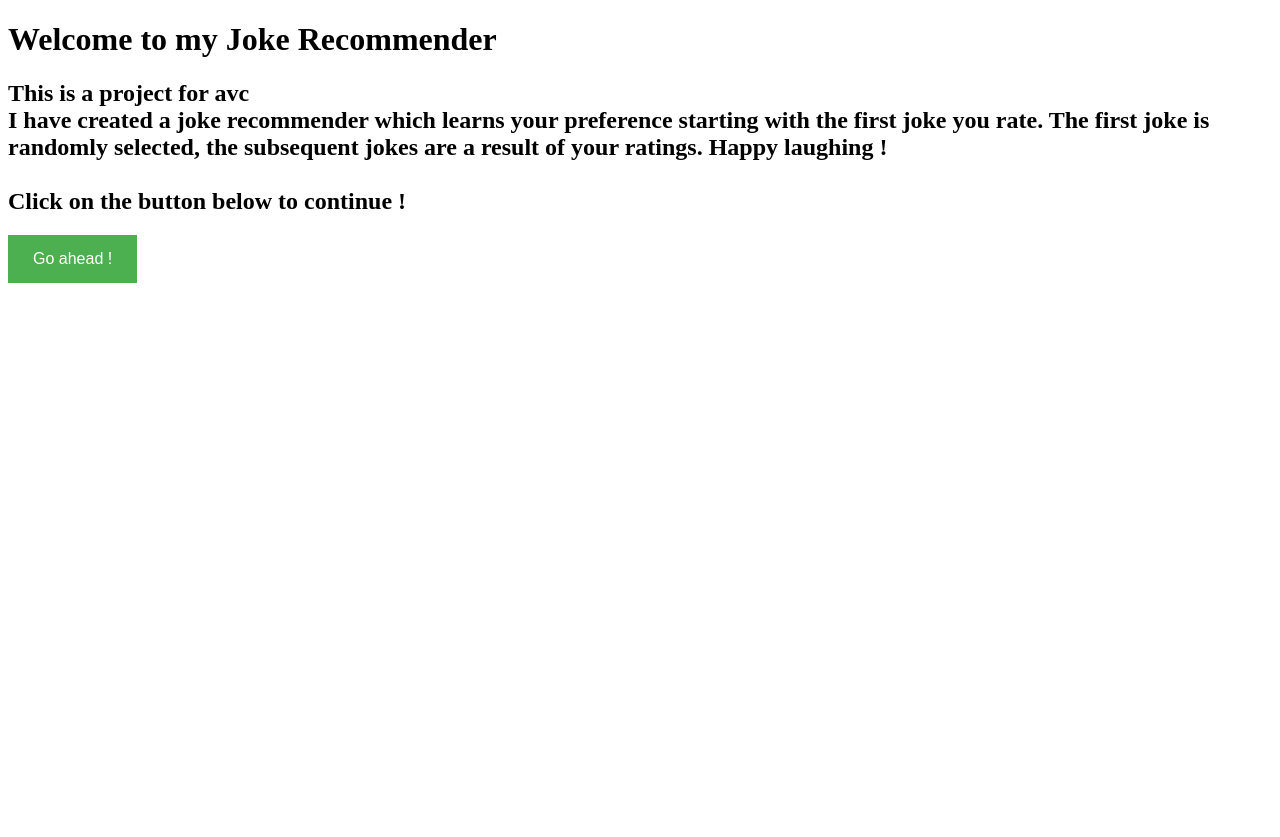
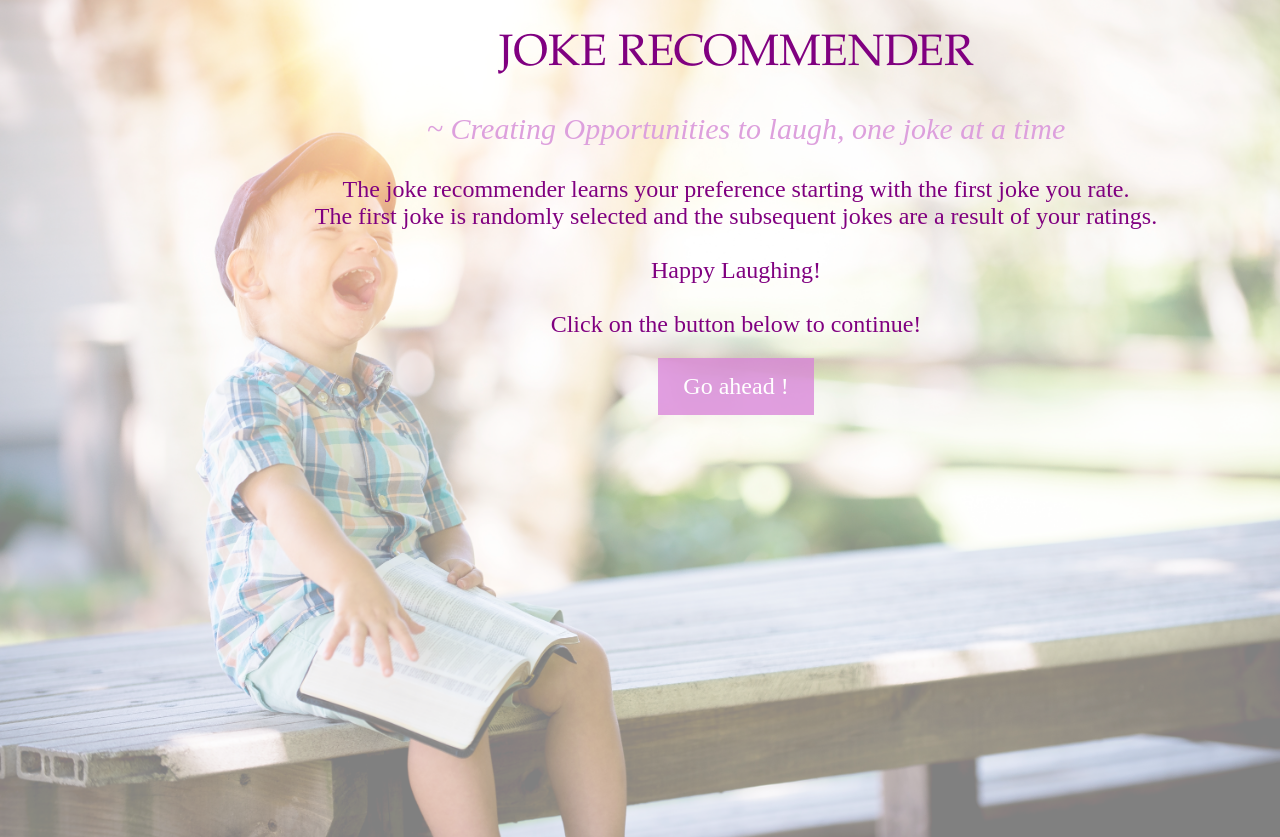
Before and after one commit to SouvikBagchi/testing, a Flask app: page / in a window 1280 px wide. Before the commit the page ends 283 px from the top, so only its background shows below. Run offline with Flask 2, Linux system fonts and the light colour scheme; data that the repository does not hold is empty.

Commit message:
changed html

```diff
--- a/templates/home.html
+++ b/templates/home.html
@@ -5,32 +5,68 @@
 </head>
 <body>
 
-    <h1>Welcome to my Joke Recommender</h1>
+    <h1>JOKE RECOMMENDER</h1>
+    <p style = "margin-left: 20px;font-family:serif;font-size:30px;font-style:italic;color:plum">
+         ~ Creating Opportunities to laugh, one joke at a time
+      </p>
     <h2>
-        This is a project for avc<br>
-        I have created a joke recommender which learns your preference starting with the first joke you rate.
-        The first joke is randomly selected, the subsequent jokes are a result of your ratings.
-        Happy laughing !
+
+
+    The joke recommender learns your preference starting with the first joke you rate.<br>
+    The first joke is randomly selected and the subsequent jokes are a result of your ratings. <br> <br>
+        Happy Laughing!
 
         <br>
         <br>
 
-        Click on the button below to continue !
+        Click on the button below to continue!
 
     </h2>
+
+
     <style>
+
+        body{
+            margin-left: 200px;
+            text-align:center;
+            background-image:url('img1.jpg');
+            background-image: -webkit-linear-gradient(rgba(200, 200, 200, 0.5), rgba(200, 200, 200, 0.5)), url('img1.jpg');
+            background-image: linear-gradient(rgba(255, 255, 255, 0.5), rgba(255, 255, 255, 0.5)), url('img1.jpg');
+            background-size: cover;
+            background-position: center;
+            height: 100vh;
+            background-attachment: fixed;
+        }
+
+
+        h1{
+            color: purple;
+            font-family: garamond;
+            font-weight: 50;
+            font-size:44px;
+
+        }
+
+        h2{
+            color: purple;
+            font-family: serif;
+            font-weight: 50;
+            font-size:24px;
+
+        }
         .button {
-        background-color: #4CAF50;
+        background-color: rgba(217, 130, 217, 0.76);
         border: none;
         color: white;
         padding: 15px 25px;
         text-align: center;
-        font-size: 16px;
+        font-size: 24px;
+        font-family: serif;
         cursor: pointer;
         }
 
         .button:hover {
-        background-color: green;
+        background-color: purple;
         }
     </style>
         <form method = "GET" action="{{ url_for('recommend_joke') }}"><button type = "Submit" class="button" >Go ahead !</button></form>
```
Also changed, not shown: templates/joke.html (+36 -7 lines), templates/recommended_jokes.html (+38 -9 lines), templates/img1.jpg (added), templates/img3.jpg (added), templates/img4.jpg (added), 4 other files.
